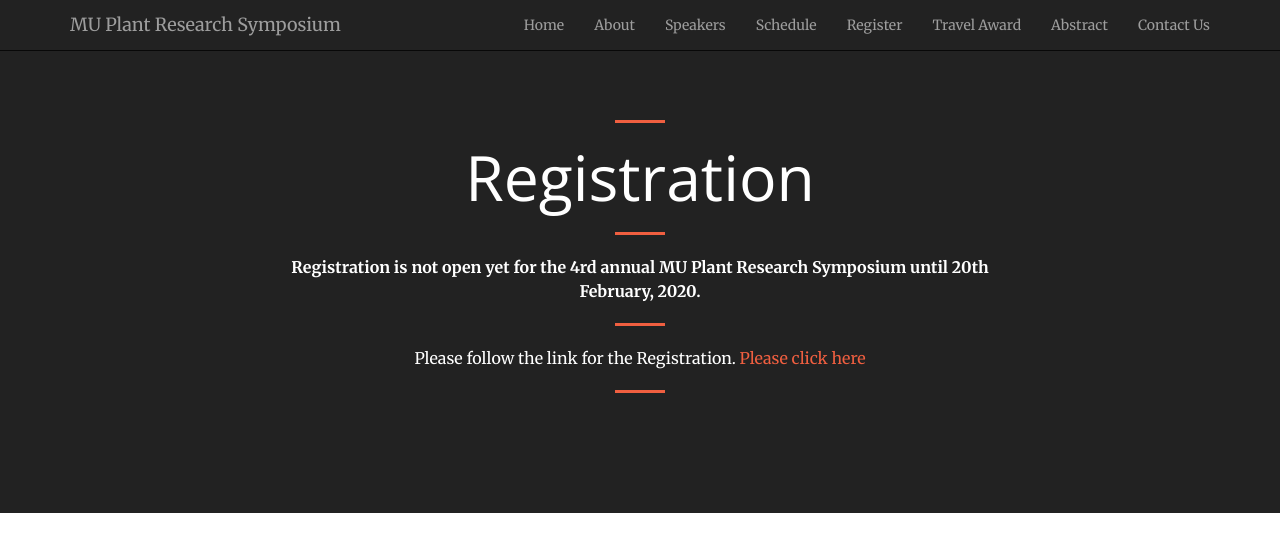
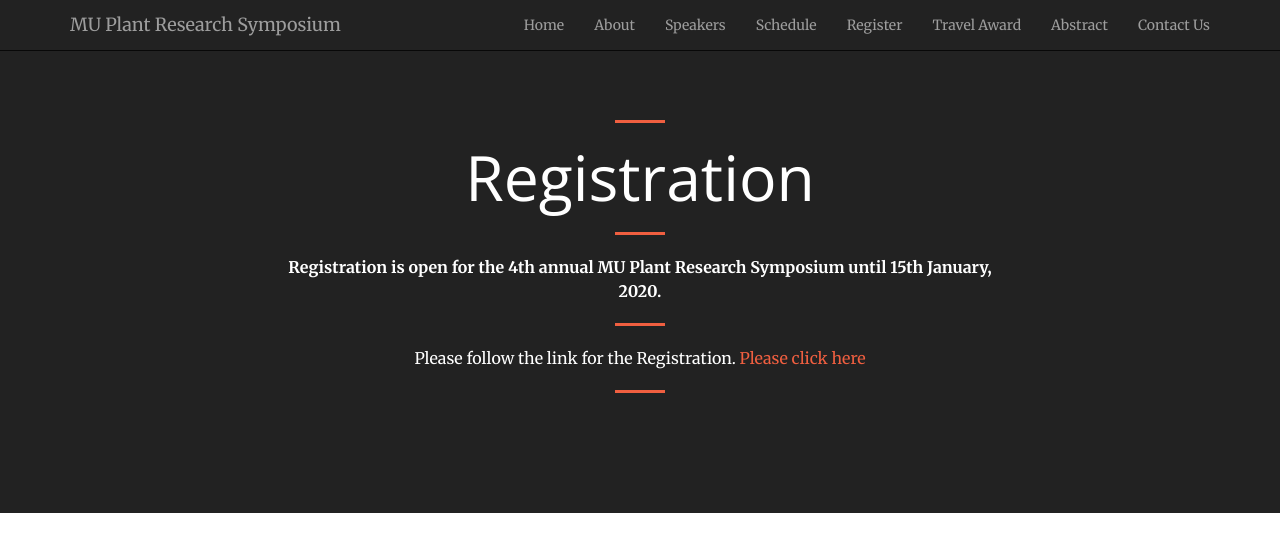
Before and after one commit to mupioneersymposium/mupioneersymposium.github.io, a Jekyll site: the page built from register.md, in a window 1280 px wide. Shown: the top 552 px of the page. Built offline with Jekyll 4.4.1, drawn with Linux system fonts in a browser that asks for light colours.

Commit message:
Update register.md

```diff
--- a/register.md
+++ b/register.md
@@ -5,7 +5,7 @@ layout: regular
 <hr style="clear: both;" />
 # Registration
 <hr style="clear: both;" />
-**Registration is not open yet for the 4rd annual MU Plant Research Symposium until 20th February, 2020.**
+**Registration is open for the 4th annual MU Plant Research Symposium until 15th January, 2020.**
 <hr style="clear: both;" />
-Please follow the link for the Registration.  <a href="https://docs.google.com/forms/d/14sIsIanNSz7YTk_tA1m2vKuJVY3yl0B0jkw-HkNSYCU/edit#responses" target="_blank"> Please click here
+Please follow the link for the Registration.  <a href="https://docs.google.com/forms/d/1SqtC3UPw-0iWJysukFMbDTpJI2-hpTSw9l7zxAH8e8s/edit" target="_blank"> Please click here
 <hr style="clear: both;" />
```
